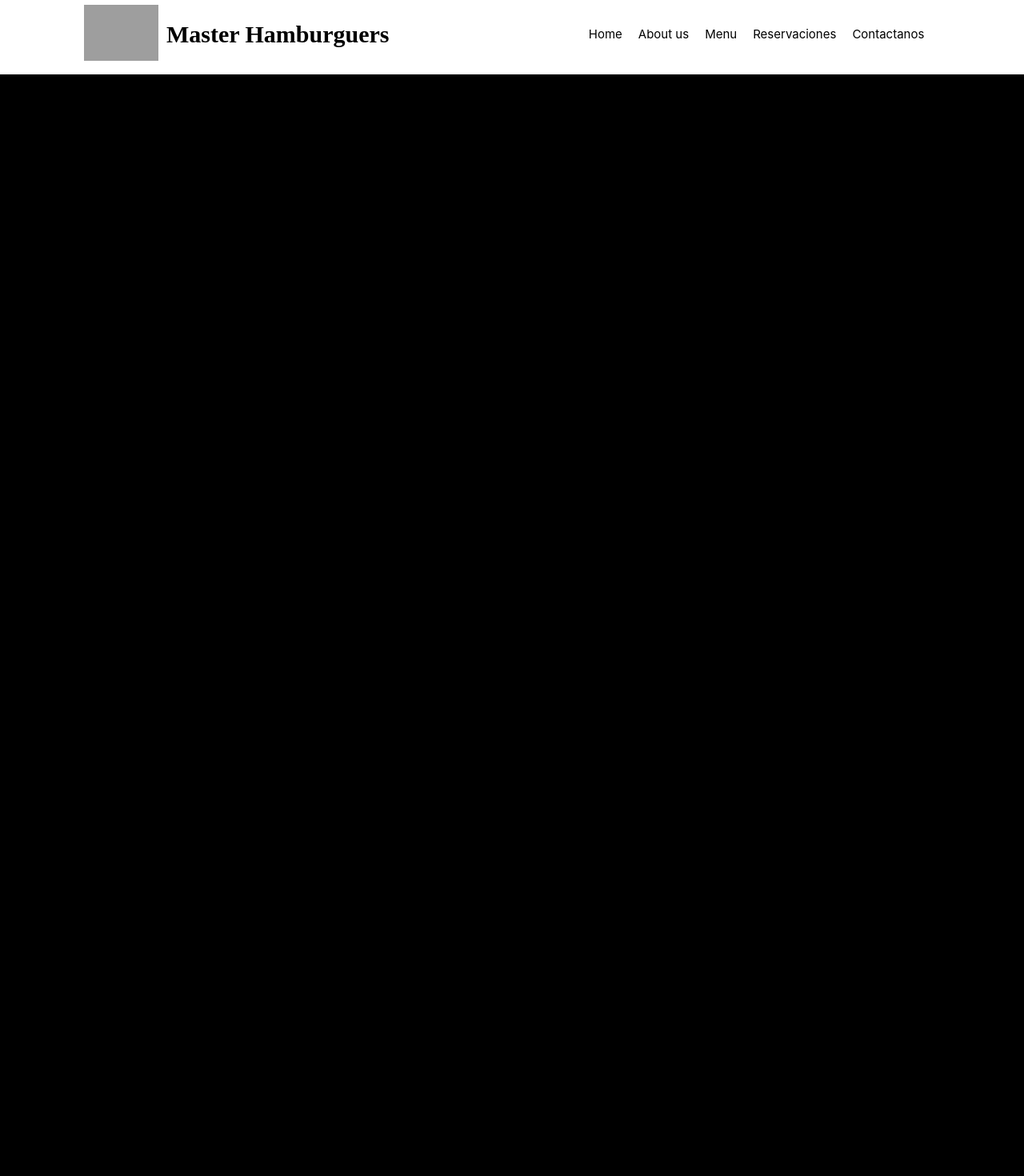
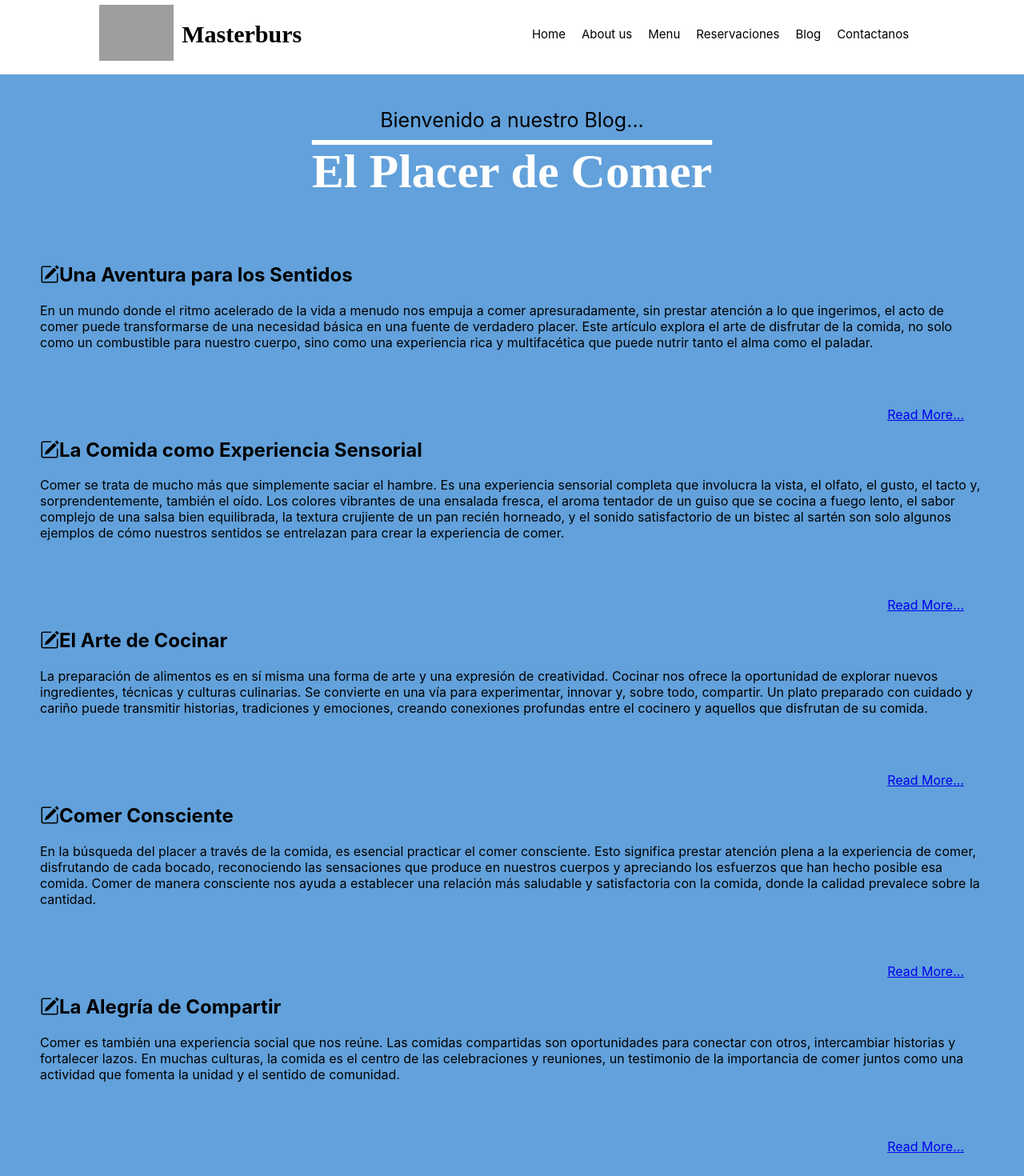
Before and after one commit to Angeltorx/resta4, a React (Create React App) app: page /Blog in a window 1280 px wide. Shown: the top 1470 px of the page at 80% size. Before the commit the page ends 800 px from the top, so only its background shows below. Built offline with nearby package versions, Linux system fonts and the light colour scheme; grey boxes are pictures that could not be loaded.

Commit message:
Blog Finished

```diff
--- a/package.json
+++ b/package.json
@@ -6,6 +6,8 @@
     "@testing-library/jest-dom": "^5.17.0",
     "@testing-library/react": "^13.4.0",
     "@testing-library/user-event": "^13.5.0",
+    "bootstrap": "^5.3.3",
+    "bootstrap-icons": "^1.11.3",
     "react": "^18.2.0",
     "react-dom": "^18.2.0",
     "react-router-dom": "^6.22.3",
--- a/src/app/App.css
+++ b/src/app/App.css
@@ -1,3 +1,14 @@
+@import url("https://cdn.jsdelivr.net/npm/bootstrap-icons@1.11.3/font/bootstrap-icons.min.css");
+
 body{
-  background-color: black;
+  background-color: rgba(59, 138, 211, 0.795);
 }
+
+.textLeft{
+  text-align: right;
+  padding-right: 25px;
+}
+
+.white{
+  color: white;
+}
--- a/src/app/App.js
+++ b/src/app/App.js
@@ -10,7 +10,6 @@ import Home from '../pages/Home'
 import Menu from '../components/menu/Menu'
 
 
-
 function App() {
   return (
     <div className="App">
@@ -18,8 +17,8 @@ function App() {
       <Routes>
         <Route path="/Home" element={<Home />} />
         <Route path="/Menu" element={<Menu/>} />
+        <Route path="/Reservas" element={<Reservas />} />
         <Route path="/Blog" element={<Blog/>} />
-        <Route path="/Reservas" element={<Reservas />} />
         <Route path="/About" element={<About/>} />
         <Route path="/Contact" element={<Contact/>} />
       </Routes>
--- a/src/components/about/About.jsx
+++ b/src/components/about/About.jsx
@@ -0,0 +1,16 @@
+import '../about/About.css'
+
+
+export default function Blog() {
+    return (
+        <>
+        <div class="aboutContainer">
+            <section className='aboutJumbotron'>
+
+            </section>
+            <h1 className='white'>hola mundo</h1>
+
+
+        </div>
+        </>
+    )}
--- a/src/components/about/about.css
+++ b/src/components/about/about.css
@@ -0,0 +1,11 @@
+
+
+.aboutContainer{
+    max-width: 1600px;
+    padding: 25px;
+    margin: 25px;
+}
+.aboutJumbotron{
+    padding: 0px 0px 10px 0px;
+    text-align: center;
+}
--- a/src/components/blog/Blog.jsx
+++ b/src/components/blog/Blog.jsx
@@ -1,6 +1,64 @@
+import '../blog/Blog.css'
+
 export default function Blog() {
     return (
         <>
+            <div className='blogContainer'>
+                <section className='blogJumbotron'>
+                    <p>Bienvenido a nuestro Blog... </p>
+                    <h1 className='white'>El Placer de Comer</h1>
+                </section>
+                <section>
+                    <div>
+                        <div className='blogTextContent'>
+                            <h2><i class="bi bi-pencil-square"></i>Una Aventura para los Sentidos</h2>
+                            <p>En un mundo donde el ritmo acelerado de la vida a menudo nos empuja a comer apresuradamente, sin prestar atención a lo que ingerimos, el acto de comer puede transformarse de una necesidad básica en una fuente de verdadero placer. Este artículo explora el arte de disfrutar de la comida, no solo como un combustible para nuestro cuerpo, sino como una experiencia rica y multifacética que puede nutrir tanto el alma como el paladar. </p>
+                        </div>
+                        <div className='textLeft'>
+                        <a href="#" className='underline'>Read More...</a>
+                        </div>
+                    </div>
 
+                    <div>
+                        <div className='blogTextContent'>
+                            <h2><i class="bi bi-pencil-square"></i>La Comida como Experiencia Sensorial</h2>
+                            <p>Comer se trata de mucho más que simplemente saciar el hambre. Es una experiencia sensorial completa que involucra la vista, el olfato, el gusto, el tacto y, sorprendentemente, también el oído. Los colores vibrantes de una ensalada fresca, el aroma tentador de un guiso que se cocina a fuego lento, el sabor complejo de una salsa bien equilibrada, la textura crujiente de un pan recién horneado, y el sonido satisfactorio de un bistec al sartén son solo algunos ejemplos de cómo nuestros sentidos se entrelazan para crear la experiencia de comer.</p>
+                        </div>
+                        <div className='textLeft'>
+                            <a href="#" className='underline'>Read More...</a>
+                        </div>
+                    </div>
+
+                    <div>
+                        <div className='blogTextContent'>
+                            <h2><i class="bi bi-pencil-square"></i>El Arte de Cocinar</h2>
+                            <p>La preparación de alimentos es en sí misma una forma de arte y una expresión de creatividad. Cocinar nos ofrece la oportunidad de explorar nuevos ingredientes, técnicas y culturas culinarias. Se convierte en una vía para experimentar, innovar y, sobre todo, compartir. Un plato preparado con cuidado y cariño puede transmitir historias, tradiciones y emociones, creando conexiones profundas entre el cocinero y aquellos que disfrutan de su comida.</p>
+                        </div>
+                        <div className='textLeft'>
+                            <a href="#" className='underline'>Read More...</a>
+                        </div>
+                    </div>
+
+                    <div>
+                        <div className='blogTextContent'>
+                            <h2><i class="bi bi-pencil-square"></i>Comer Consciente</h2>
+                            <p>En la búsqueda del placer a través de la comida, es esencial practicar el comer consciente. Esto significa prestar atención plena a la experiencia de comer, disfrutando de cada bocado, reconociendo las sensaciones que produce en nuestros cuerpos y apreciando los esfuerzos que han hecho posible esa comida. Comer de manera consciente nos ayuda a establecer una relación más saludable y satisfactoria con la comida, donde la calidad prevalece sobre la cantidad.</p>
+                        </div>
+                        <div className='textLeft'>
+                            <a href="#" className='underline'>Read More...</a>
+                        </div>
+                    </div>
+
+                    <div>
+                        <div className='blogTextContent'>
+                            <h2><i class="bi bi-pencil-square"></i>La Alegría de Compartir</h2>
+                            <p>Comer es también una experiencia social que nos reúne. Las comidas compartidas son oportunidades para conectar con otros, intercambiar historias y fortalecer lazos. En muchas culturas, la comida es el centro de las celebraciones y reuniones, un testimonio de la importancia de comer juntos como una actividad que fomenta la unidad y el sentido de comunidad.</p>
+                        </div>
+                        <div className='textLeft'>
+                            <a href="#" className='underline'>Read More...</a>
+                        </div>
+                    </div>
+                </section>
+            </div>
         </>
     )}
--- a/src/components/blog/blog.css
+++ b/src/components/blog/blog.css
@@ -0,0 +1,34 @@
+
+.blogContainer{
+    max-width: 1600px;
+    padding: 25px;
+    margin: 25px;
+}
+
+.blogJumbotron{
+    padding: 0px 0px 10px 0px;
+    text-align: center;
+}
+
+.blogJumbotron h1{
+    font-size: 60px;
+    margin-top: 15px;
+    text-decoration: overline;
+}
+
+.blogJumbotron p{
+    margin: 0;
+    padding: 0;
+    font-size: 25px;
+}
+
+.blogTextContent{
+    text-decoration: none;
+    margin-bottom: 70px;
+}
+
+a.underline:hover{
+    color: white;
+    text-align: right;
+    font-family: lexend;
+}
--- a/src/components/contact/Contact.jsx
+++ b/src/components/contact/Contact.jsx
@@ -1,3 +1,5 @@
+import '../contact/Contact.css'
+
 export default function Contact() {
     return (
         <>
--- a/src/pages/Home.jsx
+++ b/src/pages/Home.jsx
@@ -1,12 +1,20 @@
-
-
+import '../pages/Home.css'
 
 export default function Home() {
-  return (
+return (
     <>
-      <div>
-        <h1 className="White">holaaaaaaaaaaaaaaaaa</h1>
-      </div>
+        <section>
+
+            <div>
+                <h1 className="White">holaaaaaaaaaaaaaaaaa</h1>
+            </div>
+            <div>
+
+            </div>
+            <div>
+
+            </div>
+        </section>
     </>
-  );
+);
 }
--- a/src/routes/Navegador.jsx
+++ b/src/routes/Navegador.jsx
@@ -1,8 +1,6 @@
 import { NavLink } from 'react-router-dom';
 import './navegador.css'
 import img from '../images/logo.png'
-
-
 
 export default function Navegador() {
 return (
@@ -11,14 +9,16 @@ return (
         <div className='conteiner'>
             <div className='subContenedor'>
                 <a href="/home"><img src={img} className='img'/></a>
-                <div className='logopages'><h1>Master Hamburguers</h1>
-            </div>
+                <div className='logopages'>
+                    <h1>Masterburs</h1>
+                </div>
             </div>
             <ul className='Navmenu'>
                 <li className='NavItem'><NavLink className='NavLink' to="/Home">Home</NavLink></li>
                 <li className='NavItem'><NavLink className='NavLink' to="/About">About us</NavLink></li>
                 <li className='NavItem'><NavLink className='NavLink' to="/Menu">Menu</NavLink></li>
                 <li className='NavItem'><NavLink className='NavLink' to="/Reservas">Reservaciones</NavLink></li>
+                <li className='NavItem'><NavLink className='NavLink' to="/Blog">Blog</NavLink></li>
                 <li className='NavItem'><NavLink className='NavLink' to="/Contact">Contactanos</NavLink></li>
             </ul>
         </div>
```
Also changed, not shown: 1 other file (tests, documents, lock files or other folders).
